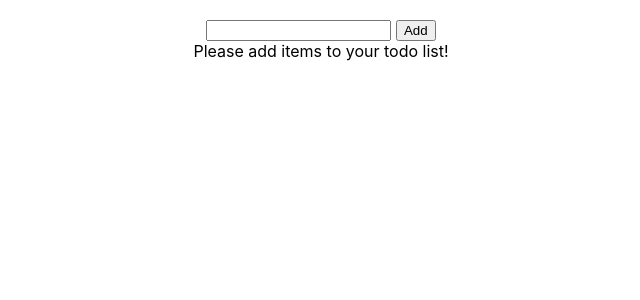
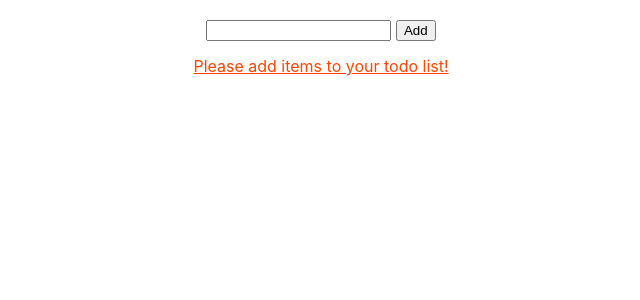
Before and after one commit to txddra/react-todo, a React (Create React App) app: page / in a window 1280 px wide. Shown: the top 300 px of the page, without its empty margins (319-959 px from the left). Built offline with nearby package versions, Linux system fonts and the light colour scheme.

Commit message:
added styling to div

```diff
--- a/src/App.js
+++ b/src/App.js
@@ -123,7 +123,7 @@ return (
 
 {/* ternary that shows an error message when there are no todos present */}
 
-{missingContentMessage ?( <div>Please add items to your todo list!</div>
+{missingContentMessage ?( <div style={{ align: "center",marginTop:10, padding:5, textDecoration:"underline", color:"orangered"}}>Please add items to your todo list!</div>
 ):
 
 (
```
